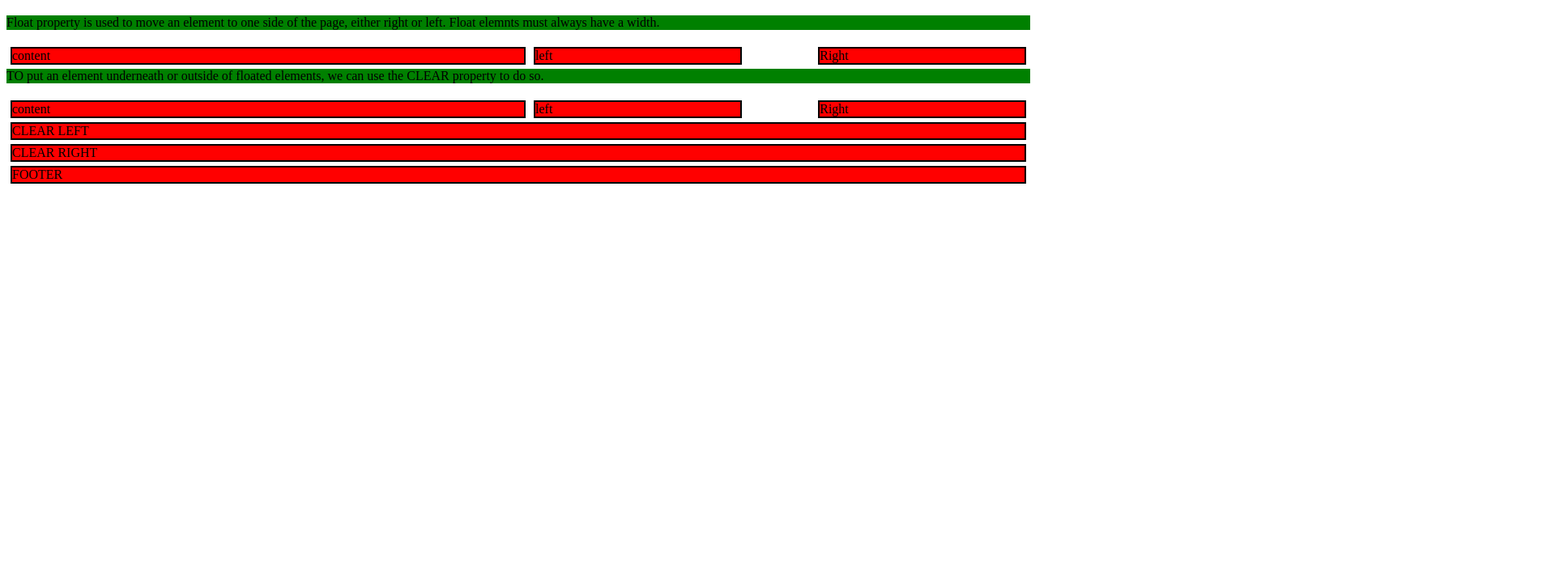
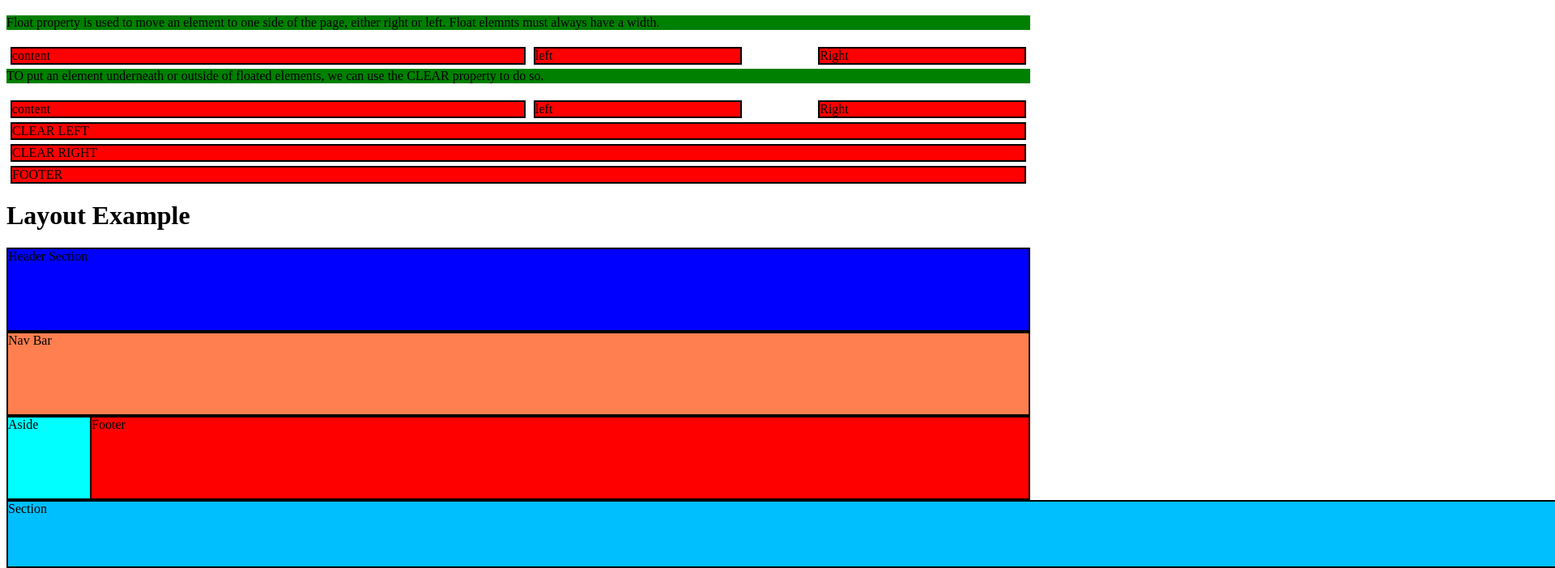
Before and after one commit to DareonGlenn/DisplayFloat, a plain HTML site: page index.html in a window 1280 px wide. Shown: the part 502-1204 px from the top of the page at 81% size, 1920 px wide, since content can reach past the window. Before the commit the page ends 800 px from the top, so only its background shows below. Drawn offline with Linux system fonts and the light colour scheme.

Commit message:
adding colors to sctions

```diff
--- a/index.html
+++ b/index.html
@@ -61,6 +61,24 @@
             <div id="clear-right">CLEAR RIGHT</div>
             <div id="float-footer">FOOTER</div>
 
+            <h1>Layout Example</h1>
+
+            <header>
+                Header Section
+            </header>
+            <nav>
+                Nav Bar
+            </nav>
+            <Aside>
+                Aside
+            </Aside>
+            <section>
+                Section
+            </section>
+            <footer>
+                Footer
+            </footer>
+
 
     </body>
 </html>
--- a/style.css
+++ b/style.css
@@ -45,3 +45,37 @@ p{
 #clear-right{
     clear:right;
 }
+
+header{
+    border:2px solid black;
+    background-color: blue;
+    height: 100px;
+}
+
+nav{
+    border:2px solid black;
+    background-color: coral;
+    height: 100px;
+}
+
+aside{
+    border:2px solid black;
+    background-color: cyan;
+    float:left;
+    height: 100px;
+    width:8%;
+}
+
+section{
+    border:2px solid black;
+    background-color: deepskyblue;
+    float:left;
+    height: 80px;
+    width: 200%;
+}
+
+footer{
+    border:2px solid black;
+    background-color: red;
+    height: 100px;
+}
```
